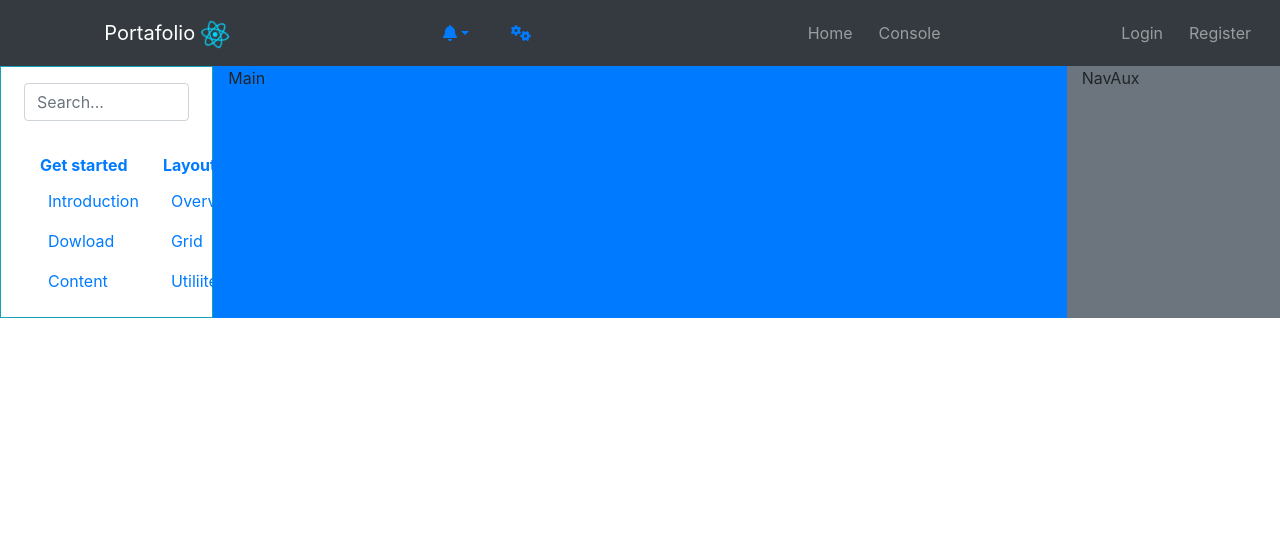
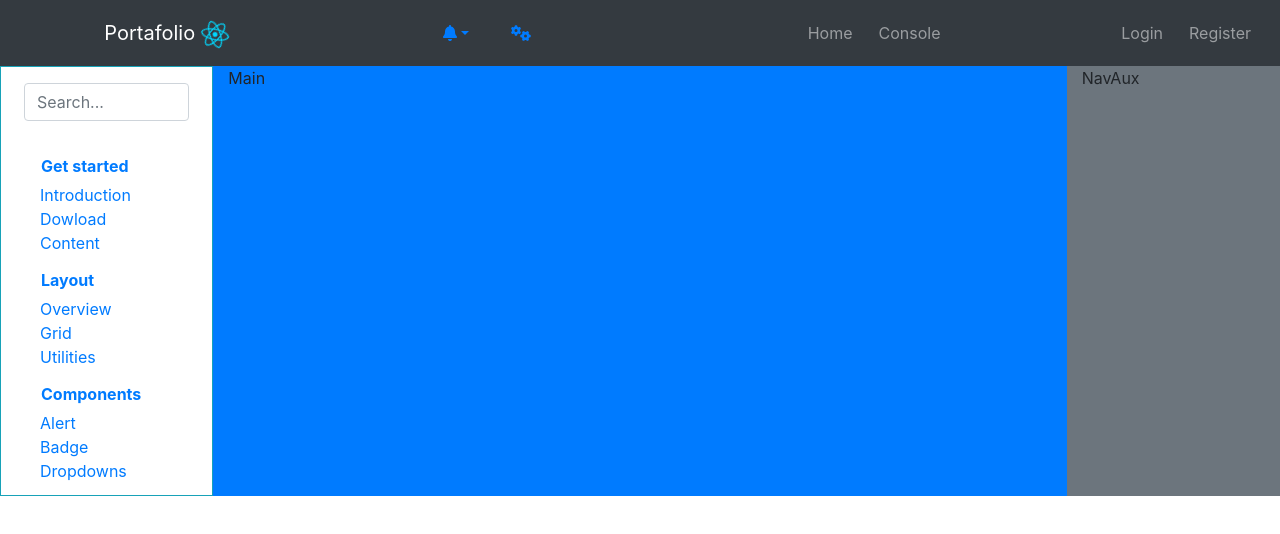
Before and after one commit to Juan-David-Orozco/webservice-dragdrop-react, a React (Vite) app: page / in a window 1280 px wide. Shown: the top 534 px of the page. Built offline with nearby package versions, Linux system fonts and the light colour scheme.

Commit message:
update render SideBar

```diff
--- a/src/App.css
+++ b/src/App.css
@@ -81,6 +81,6 @@ li a {
 
 
 /*  SideBar  */
-.sidebar-subnav li {
+.sidebar-subnav li, .sidebar-subnav a {
   padding: 0px;
 }
--- a/src/components/HomePage/SideBar.jsx
+++ b/src/components/HomePage/SideBar.jsx
@@ -20,14 +20,14 @@ export class SideBar extends Component {
             <FontAwesomeIcon icon="fa-solid fa-list" />
           </button>
         </form>
-        <div className='navbar navbar-expand-md flex-row text-left'>
-          <nav className="collapse navbar-collapse sidebar-links py-1" id="SideBar">
+        <div className='navbar navbar-expand-md text-left'>
+          <nav className="collapse navbar-collapse flex-column sidebar-links" id="SideBar">
 
-            <div className="sidebar-item active mb-1">
-              <Link to={"/Start"} className="sidebar-link font-weight-bold px-2 py-1 d-block" >
+            <div className="sidebar-item active my-1 w-100">
+              <Link to={"/Start"} className="sidebar-link font-weight-bold px-0 py-1 px-md-2 btn btn-link" >
                 Get started
               </Link>
-              <ul className='nav flex-column sidebar-subnav'>
+              <ul className='navbar-nav flex-column sidebar-subnav'>
                 <li className="nav-item active">
                   <Link to={"/intro"} className="nav-link">Introduction</Link>
                 </li>
@@ -40,11 +40,11 @@ export class SideBar extends Component {
               </ul>
             </div>
 
-            <div className="sidebar-item mb-1">
-              <Link to={"/Layout"} className="sidebar-link font-weight-bold px-2 py-1 d-block" >
+            <div className="sidebar-item my-1 w-100">
+              <Link to={"/Layout"} className="sidebar-link font-weight-bold px-0 py-1 px-md-2 btn btn-link" >
                 Layout
               </Link>
-              <ul className='nav flex-column sidebar-subnav'>
+              <ul className='navbar-nav flex-column sidebar-subnav'>
                 <li className="nav-item active">
                   <Link to={"/overview"} className="nav-link">Overview</Link>
                 </li>
@@ -52,10 +52,28 @@ export class SideBar extends Component {
                   <Link to={"/grid"} className="nav-link">Grid</Link>
                 </li>
                 <li className="nav-item">
-                  <Link to={"/utilitities"} className="nav-link">Utiliites</Link>
+                  <Link to={"/utilities"} className="nav-link">Utilities</Link>
                 </li>
               </ul>
             </div>
+
+            <div className="sidebar-item my-1 w-100">
+              <Link to={"/Components"} className="sidebar-link font-weight-bold px-0 py-1 px-md-2 btn btn-link" >
+                Components
+              </Link>
+              <ul className='navbar-nav flex-column sidebar-subnav'>
+                <li className="nav-item active">
+                  <Link to={"/alert"} className="nav-link">Alert</Link>
+                </li>
+                <li className="nav-item">
+                  <Link to={"/badge"} className="nav-link">Badge</Link>
+                </li>
+                <li className="nav-item">
+                  <Link to={"/dropdowns"} className="nav-link">Dropdowns</Link>
+                </li>
+              </ul>
+            </div>
+
           </nav>
         </div>
       </>
```
